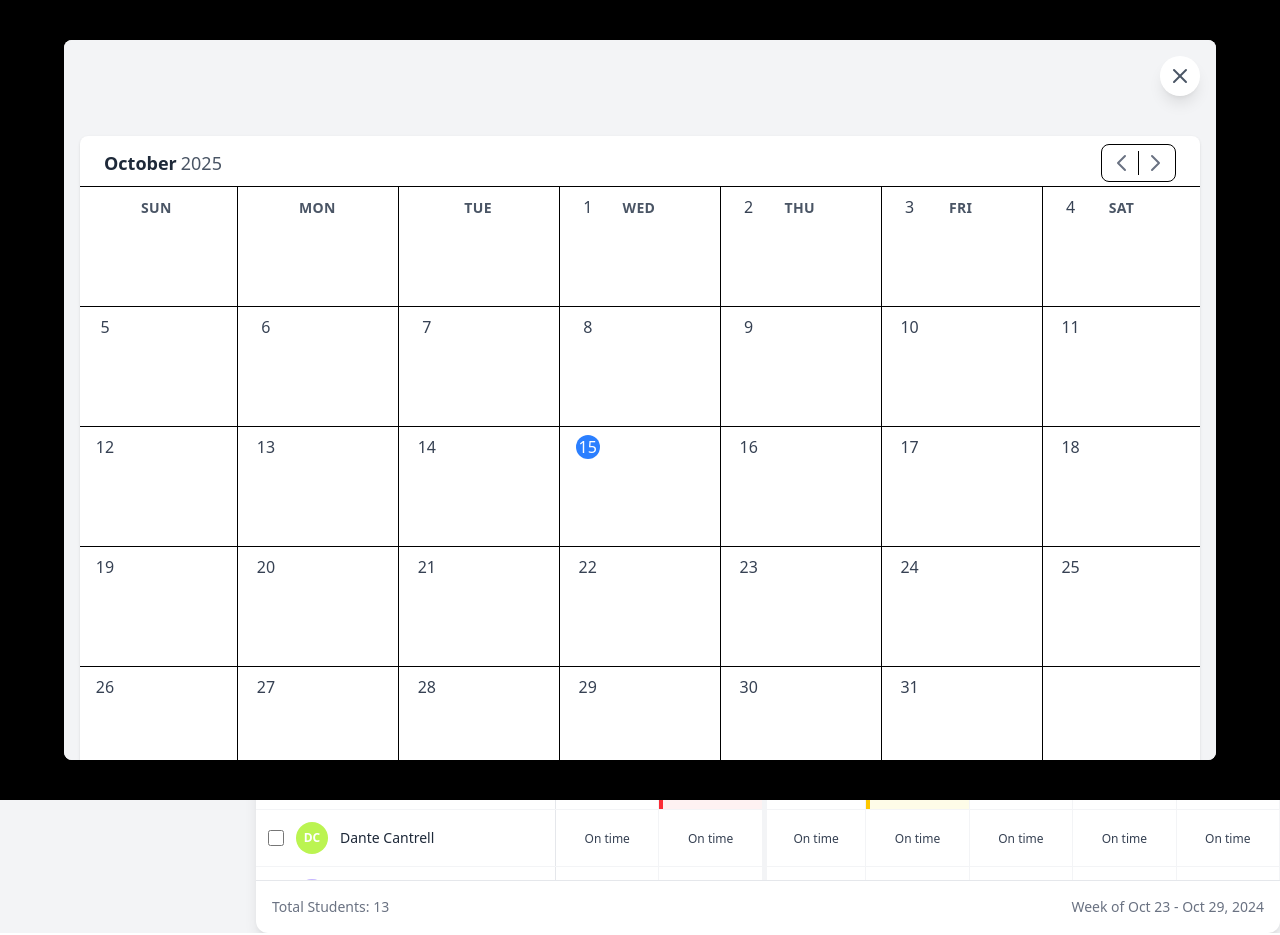
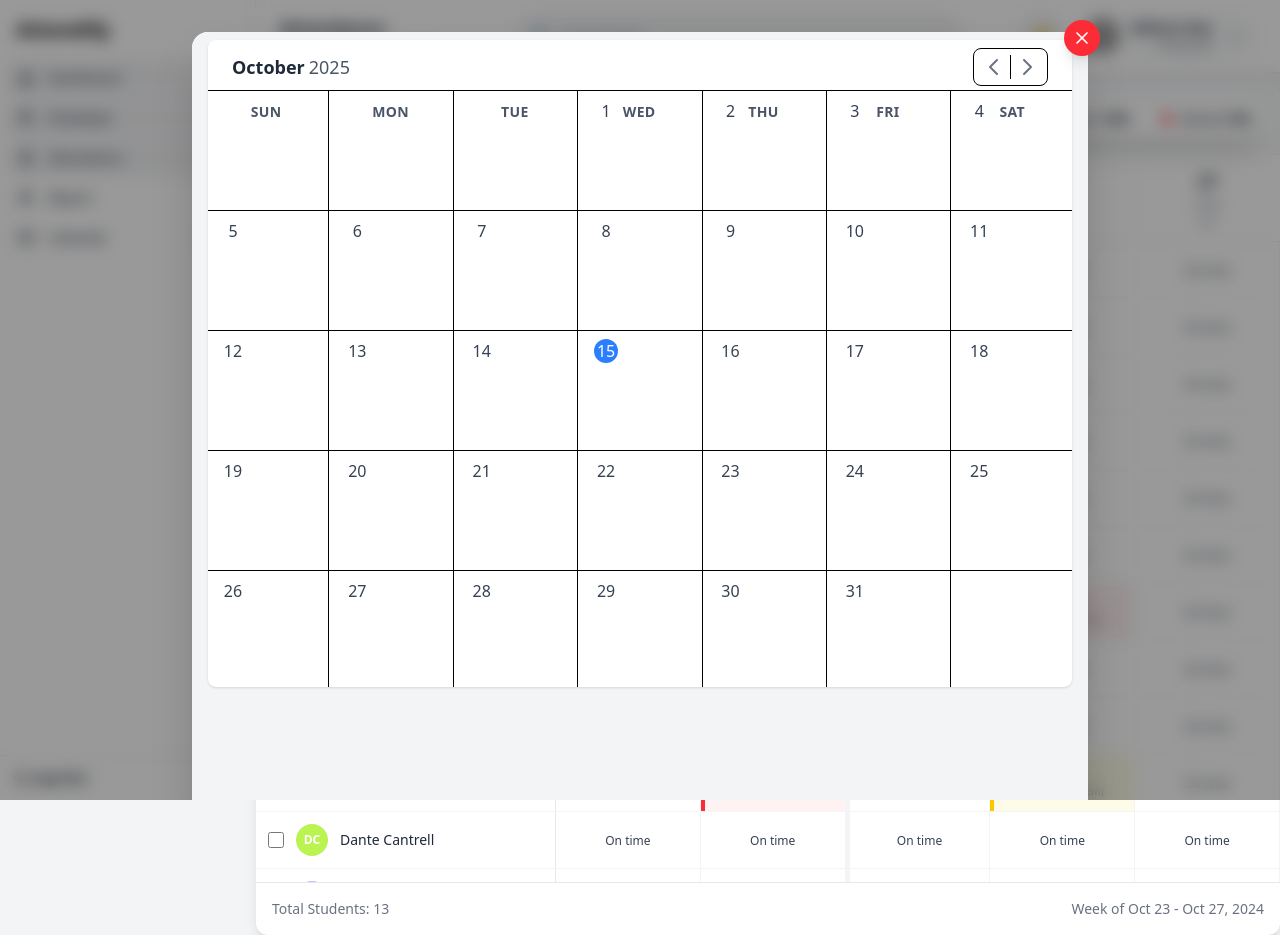
Before and after one commit to Chetan13334/Attendance_Management, a React (Vite) app: page /calendar in a window 1280 px wide. Both pictures are taken after a click on the button "Show Calendar". Built offline with nearby package versions, Linux system fonts and the light colour scheme; grey boxes are pictures that could not be loaded.

Commit message:
Nav,Calender Chenges

```diff
--- a/src/components/common/CalenderBTN.jsx
+++ b/src/components/common/CalenderBTN.jsx
@@ -143,8 +143,9 @@ const CalenderBTN = () => {
 
   return (
     <div className="antialiased sans-serif bg-gray-100 min-h-screen">
-      <div className="container mx-auto px-4 py-2 md:py-24">
+      <div className="container mx-auto px-4 py-2 md:py-">
         <div className="bg-white rounded-lg shadow overflow-hidden">
+
           {/* Header */}
           <div className="flex items-center justify-between py-2 px-6">
             <div>
@@ -226,7 +227,7 @@ const CalenderBTN = () => {
                     >
                       {dayInfo.day}
                     </div>
-                    <div style={{ height: '80px' }} className="overflow-y-auto mt-1">
+                    <div style={{ height: '20px' }} className="overflow-y-auto mt-1">
                       {dayEvents.map((event, eventIdx) => (
                         <div
                           key={eventIdx}
--- /dev/null
+++ b/src/components/common/LegendBar.jsx
@@ -0,0 +1,82 @@
+import React from 'react';
+
+// Data for the legend bar, including colors for the dot and text.
+const legendData = [
+  {
+    label: 'Holiday',
+    value: null, // No percentage for Holiday
+    dotColor: 'bg-gray-600',
+    textColor: 'text-gray-800',
+  },
+  {
+    label: 'On time',
+    value: '82%',
+    dotColor: 'bg-pink-400', // Using pink to approximate the light purple/pink dot
+    textColor: 'text-gray-800',
+  },
+  {
+    label: 'Late',
+    value: '10%',
+    dotColor: 'bg-yellow-400',
+    textColor: 'text-gray-800',
+  },
+  {
+    label: 'Absent',
+    value: '8%',
+    dotColor: 'bg-red-500',
+    textColor: 'text-gray-800',
+  },
+];
+
+/**
+ * Individual Legend Item Component (the "pill")
+ */
+const LegendItem = ({ label, value, dotColor, textColor }) => (
+  <div
+    className="flex items-center cursor-pointer transition duration-150 ease-in-out
+               hover:scale-[1.03] hover: px-2 py-1 "
+  >
+    {/* Colored Dot */}
+    <span
+      className={`w-2.5 h-2.5 rounded-full mr-2 ${dotColor} flex-shrink-0`}
+      aria-hidden="true"
+    ></span>
+
+    {/* Label and Value */}
+    <span className={`text-sm font-medium ${textColor}`}>
+      {label}
+      {/* Conditionally display the value if it exists */}
+      {value && <span className="ml-1 font-semibold">{value}</span>}
+    </span>
+  </div>
+);
+
+/**
+ * Main App Component: Renders the entire Legend Bar
+ */
+const App = () => {
+  return (
+    <div className="  flex items-center justify-center p-0">
+      <div className="max-w-full">
+
+        {/* The main container for the legend bar, featuring the pill-shaped background and shadow */}
+        <div
+          className="flex flex-wrap items-center justify-center p-1 bg-white
+                     rounded-[32px] shadow-xl space-x-2 sm:space-x-4 border border-gray-100"
+        >
+          {legendData.map((item, index) => (
+            <LegendItem
+              key={index}
+              label={item.label}
+              value={item.value}
+              dotColor={item.dotColor}
+              textColor={item.textColor}
+            />
+          ))}
+        </div>
+      </div>
+    </div>
+  );
+};
+
+export default App;
--- a/src/components/common/Navbar.jsx
+++ b/src/components/common/Navbar.jsx
@@ -18,7 +18,7 @@ const Navbar = ({ toggleSidebar, handleSignOut }) => {
 
 
     return (
-        <nav className="w-full bg-white border-b shadow-sm fixed top-0 left-0 right-0 z-40 lg:pl-64">
+        <nav className="w-full bg-white shadow-sm fixed top-0 left-0 right-0 z-40 lg:pl-64">
 
             <div className="px-4 sm:px-6 py-3 flex items-center justify-between">
 
@@ -92,7 +92,7 @@ const Navbar = ({ toggleSidebar, handleSignOut }) => {
 
                             <div className="hidden sm:block pr-1 text-right">
                                 <div className="text-sm font-semibold text-gray-800">Mithun Ray</div>
-                                <div className="text-xs text-gray-500">Student</div>
+                                <div className="text-xs text-gray-500">Employee</div>
                             </div>
 
                             <svg
--- a/src/components/dashboard/MainCalender.jsx
+++ b/src/components/dashboard/MainCalender.jsx
@@ -1,6 +1,7 @@
 import React, { useState, useCallback } from 'react';
 import { ChevronDown, ChevronLeft, ChevronRight, X } from 'lucide-react';
 import CalenderBTN from '../common/CalenderBTN';
+import LegendBar from '../common/LegendBar';
 
 // --- Mock Data ---
 
@@ -24,23 +25,26 @@ const initialStudents = [
   { id: '13', name: 'Adeline Decker', avatarColor: 'bg-fuchsia-300' },
 ];
 
-// Helper function to generate week data
+// Helper function to generate week data (Monday to Friday only)
 const generateWeekData = (startDate) => {
   const days = [];
   const date = new Date(startDate);
 
-  for (let i = 0; i < 7; i++) {
+  // Only generate 5 days (Monday to Friday)
+  for (let i = 0; i < 5; i++) {
     const currentDate = new Date(date);
     currentDate.setDate(date.getDate() + i);
 
-    days.push({
+    const dayData = {
       date: currentDate.getDate(),
       day: currentDate.toLocaleDateString('en-US', { weekday: 'long' }),
       fullDate: currentDate.toISOString().split('T')[0],
       month: currentDate.toLocaleDateString('en-US', { month: 'short' }),
       year: currentDate.getFullYear(),
       index: i + 1
-    });
+    };
+
+    days.push(dayData);
   }
 
   return days;
@@ -75,7 +79,7 @@ const initialAttendance = {
 // --- Sub-Components (Defined within App scope for single file rule) ---
 
 // Attendance Cell Component
-const AttendanceCell = ({ statusKey, date, studentId, isHoliday, onClick }) => {
+const AttendanceCell = ({ statusKey, date, studentId, isHoliday, isFuture, holidayDetail, onClick }) => {
     const status = attendanceStatuses[statusKey] || attendanceStatuses['on-time'];
 
     // Class names for the holiday column
@@ -83,23 +87,52 @@ const AttendanceCell = ({ statusKey, date, studentId, isHoliday, onClick }) => {
 
     // Simulate buttons working by adding a pointer and an onClick handler
     const handleClick = useCallback(() => {
-        onClick(studentId, date, statusKey);
-    }, [studentId, date, statusKey, onClick]);
+        if (!isFuture && !isHoliday) {
+            onClick(studentId, date, statusKey);
+        }
+    }, [studentId, date, statusKey, onClick, isFuture, isHoliday]);
+
+    // If it's a future date, show dashes
+    if (isFuture) {
+        return (
+            <div
+                className="flex flex-col justify-center items-center p-0 text-xs font-medium h-full border-r border-gray-100 bg-gray-50"
+            >
+                <span className="text-gray-400 text-lg">----</span>
+            </div>
+        );
+    }
+
+    // If it's a holiday (Saturday/Sunday or special holiday)
+    if (isHoliday) {
+        return (
+            <div
+                className="flex flex-col justify-center items-center p-0 text-xs font-medium h-full border-r border-gray-100 bg-gray-100 text-gray-500"
+            >
+                <span className="leading-tight font-semibold">Holiday</span>
+                {holidayDetail && (
+                    <span className="text-[10px] font-normal mt-0.5">
+                        ({holidayDetail})
+                    </span>
+                )}
+            </div>
+        );
+    }
 
     return (
         <div
             className={`
                 flex flex-col justify-center items-center p-0 text-xs font-medium h-full cursor-pointer
                 border-r border-gray-100 transition duration-100 ease-in-out
-                ${isHoliday ? 'bg-gray-50' : status.classes}
-                ${statusKey !== 'on-time' && !isHoliday ? 'border-l-4' : 'border-l-transparent'}
+                ${status.classes}
+                ${statusKey !== 'on-time' ? 'border-l-4' : 'border-l-transparent'}
                 ${status.border}
             `}
             onClick={handleClick}
         >
             <span className="leading-tight">{status.label}</span>
             {status.detail && (
-                <span className={`text-[10px] font-normal mt-0.5 ${isHoliday ? 'text-gray-500' : 'text-gray-500'}`}>
+                <span className="text-[10px] font-normal mt-0.5 text-gray-500">
                     {status.detail}
                 </span>
             )}
@@ -133,8 +166,8 @@ export default function MainCalender() {
     const [daysOfWeek, setDaysOfWeek] = useState(generateWeekData(new Date(2024, 9, 23)));
     const [isCalendarModalOpen, setIsCalendarModalOpen] = useState(false);
 
-    // Grid layout class for 1 wider profile column and 7 equal day columns
-    const gridColsClass = 'grid grid-cols-[300px_repeat(7,minmax(0,1fr))]';
+    // Grid layout class for 1 wider profile column and 5 equal day columns (Monday to Friday)
+    const gridColsClass = 'grid grid-cols-[300px_repeat(5,minmax(0,1fr))]';
 
     const handleToggleSelect = (studentId) => {
         setSelectedStudents(prev => ({
@@ -210,6 +243,7 @@ export default function MainCalender() {
                         >
                             Show Calendar
                         </button>
+
                         <button
                             onClick={handleToday}
                             className="px-3 py-1.5 bg-gray-200 text-gray-700 rounded-md hover:bg-gray-300 text-sm font-medium"
@@ -228,7 +262,7 @@ export default function MainCalender() {
                         </button>
 
                         <div className="text-sm font-semibold text-gray-700">
-                            {daysOfWeek[0]?.month} {daysOfWeek[0]?.date} - {daysOfWeek[6]?.month} {daysOfWeek[6]?.date}, {daysOfWeek[0]?.year}
+                            {daysOfWeek[0]?.month} {daysOfWeek[0]?.date} - {daysOfWeek[4]?.month} {daysOfWeek[4]?.date}, {daysOfWeek[0]?.year}
                         </div>
 
                         <button
@@ -238,9 +272,13 @@ export default function MainCalender() {
                         >
                             <ChevronRight className="w-5 h-5 text-gray-600" />
                         </button>
+
                     </div>
 
-                    <div className="w-24"></div> {/* Spacer for alignment */}
+                    {/* Legend Bar on the right side */}
+                    <div className="flex-shrink-0">
+                        <LegendBar />
+                    </div>
                 </div>
 
                 {/* --- Header Row --- */}
@@ -262,7 +300,7 @@ export default function MainCalender() {
                                 className={`p-3 border-r border-gray-200 text-sm flex flex-col justify-center transition-colors
                                     ${day.special === 'Holiday' ? 'bg-gray-100 text-gray-500' : 'text-gray-500'}
                                     ${isToday ? 'bg-blue-50' : ''}
-                                    ${index === 6 ? 'border-r-0' : ''}
+                                    ${index === 4 ? 'border-r-0' : ''}
                                 `}
                             >
                                 <span className={`text-lg font-bold ${isToday ? 'text-blue-600' : 'text-gray-700'}`}>
@@ -298,24 +336,24 @@ export default function MainCalender() {
                                 {daysOfWeek.map((day) => {
                                     const statusKey = attendance[student.id]?.[day.date] || 'on-time';
                                     const isHoliday = day.special === 'Holiday';
+                                    const holidayDetail = day.detail || null;
 
-                                    // Special case to render the holiday details only on the holiday column (date 25)
-                                    const currentStatusKey = (isHoliday && statusKey !== 'holiday') ? 'holiday' : statusKey;
-                                    const currentStatus = isHoliday && day.detail ? {
-                                        label: 'Holiday',
-                                        detail: `(${day.detail})`,
-                                        classes: 'bg-gray-100 text-gray-500',
-                                        border: 'border-l-transparent'
-                                    } : attendanceStatuses[currentStatusKey];
-
+                                    // Check if the date is in the future
+                                    const today = new Date();
+                                    today.setHours(0, 0, 0, 0);
+                                    const cellDate = new Date(day.fullDate);
+                                    cellDate.setHours(0, 0, 0, 0);
+                                    const isFuture = cellDate > today;
 
                                     return (
                                         <AttendanceCell
-                                            key={day.date}
+                                            key={day.fullDate}
                                             studentId={student.id}
                                             date={day.date}
-                                            statusKey={currentStatusKey}
+                                            statusKey={statusKey}
                                             isHoliday={isHoliday}
+                                            isFuture={isFuture}
+                                            holidayDetail={holidayDetail}
                                             onClick={handleCellClick}
                                         />
                                     );
@@ -327,32 +365,32 @@ export default function MainCalender() {
                 {/* Optional: Footer or summary bar */}
                 <div className="p-4 border-t border-gray-200 text-sm text-gray-500 flex justify-between items-center">
                     <span className="font-medium">Total Students: {initialStudents.length}</span>
-                    <span>Week of {daysOfWeek[0]?.month} {daysOfWeek[0]?.date} - {daysOfWeek[6]?.month} {daysOfWeek[6]?.date}, {daysOfWeek[0]?.year}</span>
+                    <span>Week of {daysOfWeek[0]?.month} {daysOfWeek[0]?.date} - {daysOfWeek[4]?.month} {daysOfWeek[4]?.date}, {daysOfWeek[0]?.year}</span>
                 </div>
             </div>
 
             {/* Calendar Modal Popup */}
             {isCalendarModalOpen && (
                 <div className="fixed inset-0 z-50 overflow-y-auto">
-                    {/* Backdrop */}
+                    {/* Backdrop with Blur */}
                     <div
-                        className="fixed inset-0 bg-black bg-opacity-50 transition-opacity"
+                        className="fixed inset-0 bg-black/40 backdrop-blur-sm transition-all duration-300"
                         onClick={handleCloseCalendarModal}
                     ></div>
 
                     {/* Modal Content */}
-                    <div className="flex items-center justify-center min-h-screen p-4">
-                        <div className="relative bg-white rounded-lg shadow-xl max-w-6xl w-full max-h-[90vh] overflow-hidden">
+                    <div className="flex items-center justify-center min-h-screen p-4 sm:p-6 md:p-8">
+                        <div className="relative bg-white rounded-2xl shadow-2xl w-full max-w-4xl transform transition-all duration-300 scale-100">
                             {/* Close Button */}
                             <button
                                 onClick={handleCloseCalendarModal}
-                                className="absolute top-4 right-4 z-10 p-2 rounded-full bg-white hover:bg-gray-100 shadow-lg transition-colors"
+                                className="absolute -top-3 -right-3 z-10 p-2 rounded-full bg-red-500 hover:bg-red-600 shadow-lg transition-all duration-200 hover:scale-110"
                             >
-                                <X className="w-6 h-6 text-gray-600" />
+                                <X className="w-5 h-5 text-white" />
                             </button>
 
                             {/* Calendar Component */}
-                            <div className="overflow-y-auto max-h-[90vh]">
+                            <div className="overflow-hidden rounded-2xl">
                                 <CalenderBTN />
                             </div>
                         </div>
```
